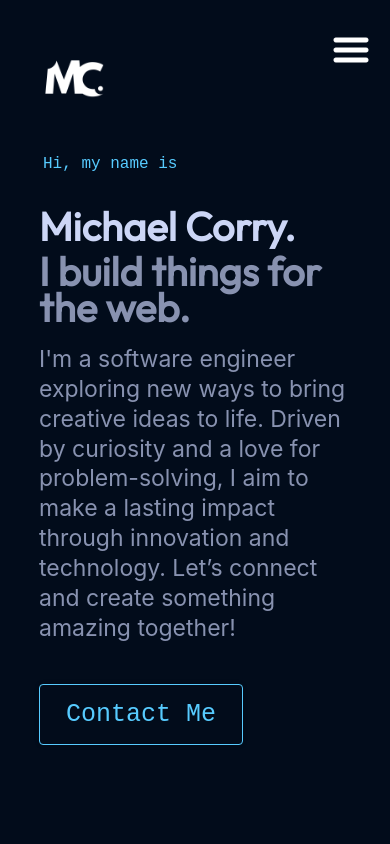
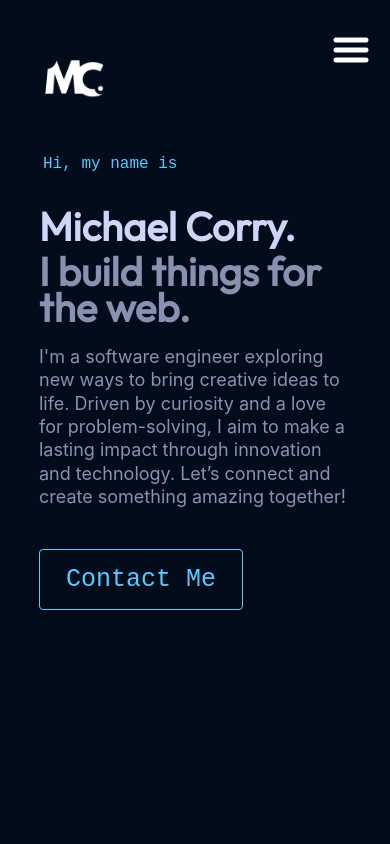
Before and after one commit to corryjnr/react-portfolio, a React (Vite) app: page / in a window 390 px wide. Shown: the top 844 px of the page. Built offline with nearby package versions, Linux system fonts and the light colour scheme.

Commit message:
Added logo

```diff
--- a/src/components/Contact/Contact.module.css
+++ b/src/components/Contact/Contact.module.css
@@ -76,7 +76,7 @@
     }
 
     .text p {
-        font-size: 25px;
+        font-size: var(--fz-lg);
     }
 
     .links {
--- a/src/components/Hero/Hero.module.css
+++ b/src/components/Hero/Hero.module.css
@@ -88,7 +88,7 @@
     }
 
     .description {
-        font-size: 23px;
+        font-size: var(--fz-lg);
         margin-bottom: 20px;
         max-width: 100%;
     }
```
